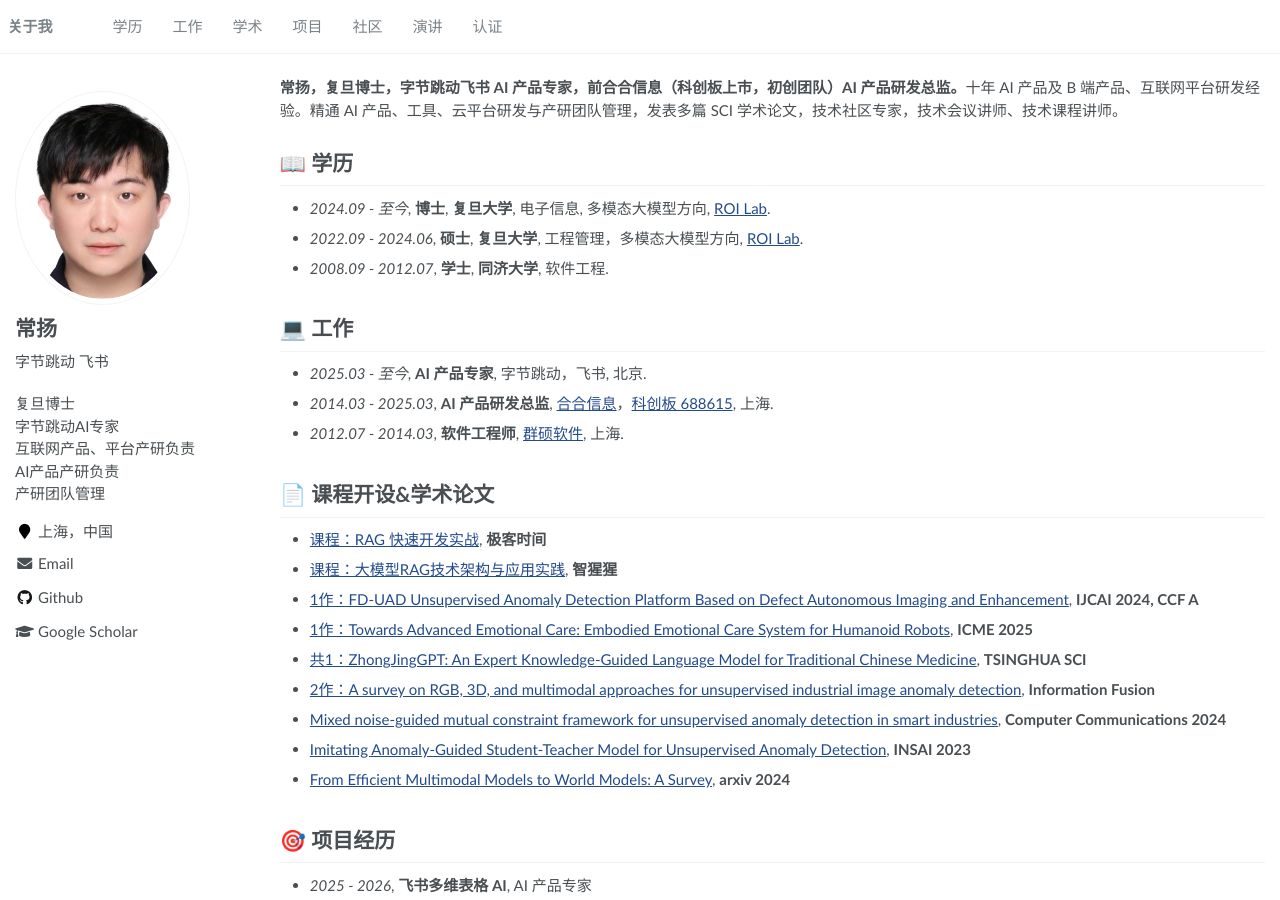
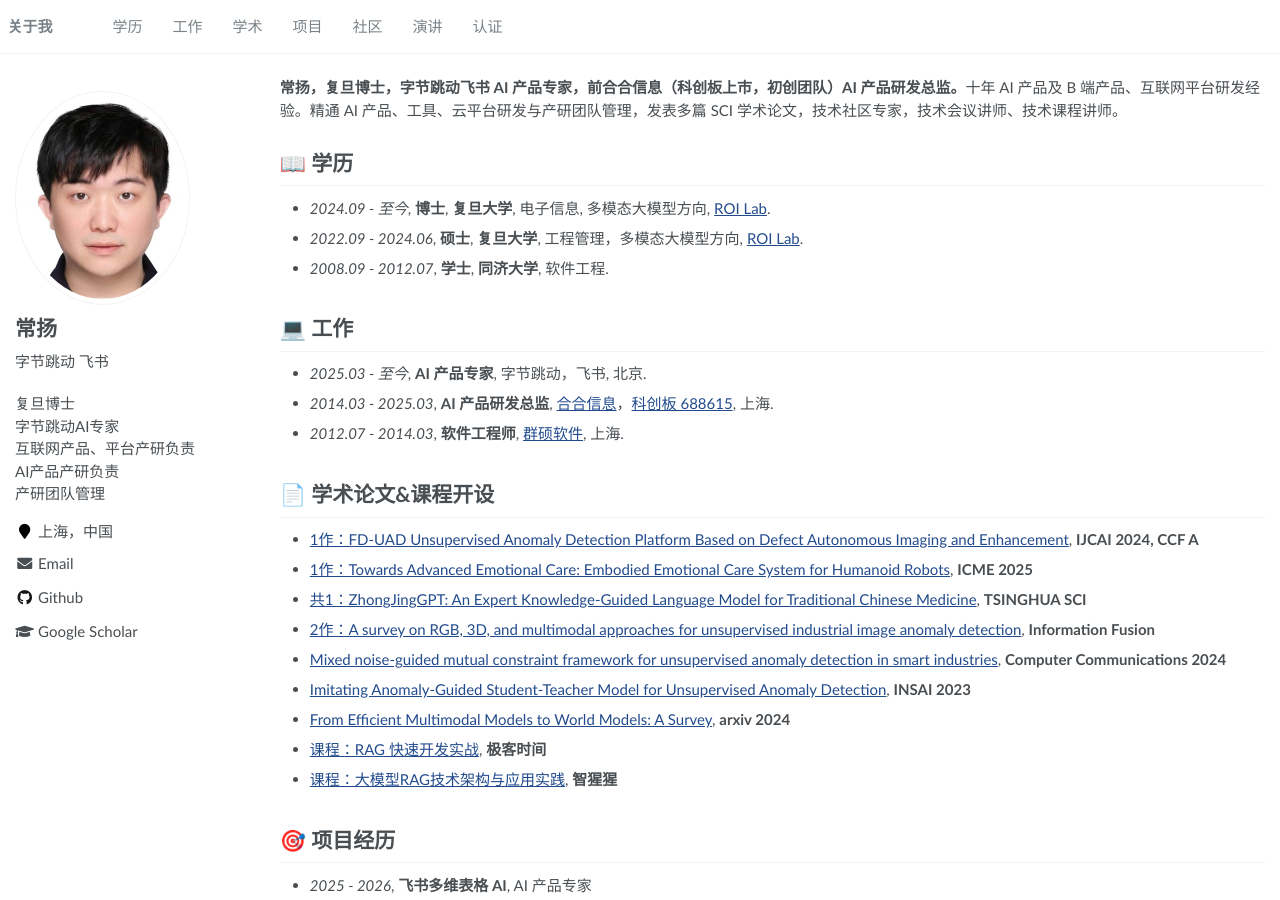
Before and after one commit to yangchangcy/yangchangcy.github.io, a Jekyll site: the page built from _pages/about.md, in a window 1280 px wide and 900 px high. Built offline with Jekyll 4.4.1, drawn with Linux system fonts in a browser that asks for light colours; part of the change alters nothing that is shown.

Commit message:
Reorder academic section: papers first, courses after
Co-Authored-By: Claude Opus 4.7 <noreply@anthropic.com>

```diff
--- a/_pages/about.md
+++ b/_pages/about.md
@@ -38,11 +38,7 @@ redirect_from:
 - *2012.07 - 2014.03*, **软件工程师**, [群硕软件](https://www.augmentum.com.cn/), 上海.
 
 <span class='anchor' id='academic'></span>
-# 📄 课程开设&学术论文
-
-- [课程：RAG 快速开发实战](https://time.geekbang.org/column/intro/100804101), **极客时间**
-
-- [课程：大模型RAG技术架构与应用实践](https://aiorang.com/c/ZWEzZWIzODFhOWJiZGUxMDc5YzM=), **智猩猩**
+# 📄 学术论文&课程开设
 
 - [1作：FD-UAD Unsupervised Anomaly Detection Platform Based on Defect Autonomous Imaging and Enhancement](https://www.ijcai.org/proceedings/2024/0993.pdf), **IJCAI 2024, CCF A**
 
@@ -57,6 +53,10 @@ redirect_from:
 - [Imitating Anomaly-Guided Student-Teacher Model for Unsupervised Anomaly Detection](), **INSAI 2023**
 
 - [From Efficient Multimodal Models to World Models: A Survey](https://arxiv.org/abs/2407.00118), **arxiv 2024**
+
+- [课程：RAG 快速开发实战](https://time.geekbang.org/column/intro/100804101), **极客时间**
+
+- [课程：大模型RAG技术架构与应用实践](https://aiorang.com/c/ZWEzZWIzODFhOWJiZGUxMDc5YzM=), **智猩猩**
 
 <span class='anchor' id='project'></span>
 # 🎯 项目经历
```
